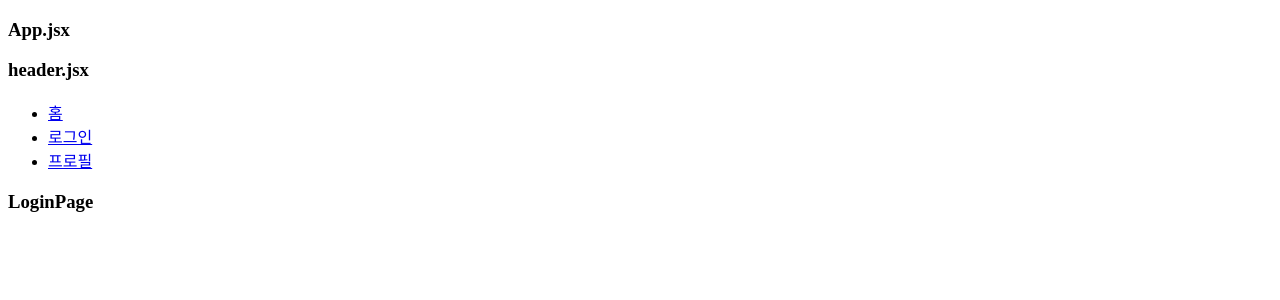
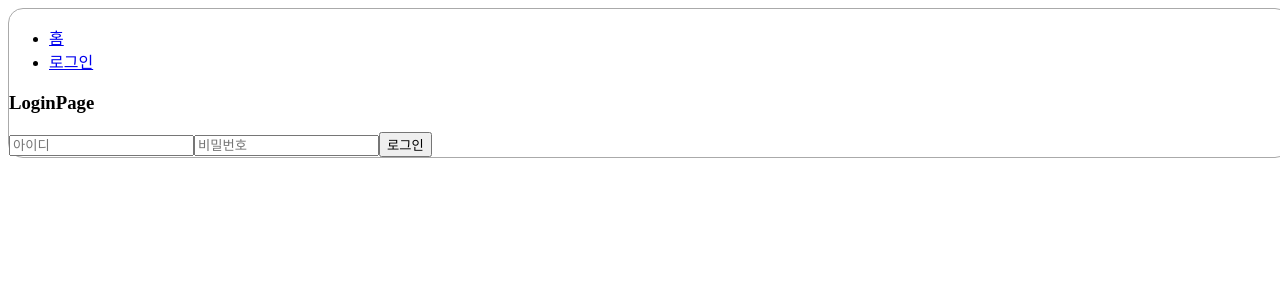
Before and after one commit to JeonghoonAHN0510/250526_Web_Spring2, a React (Vite) app in the folder src/main/reactapp/: page /login in a window 1280 px wide. Shown: the top 300 px of the page. Built offline with nearby package versions, Linux system fonts and the light colour scheme.

Commit message:
Study[React] : Redux 실습7 진행중

```diff
--- a/src/main/reactapp/src/example/Day05/task7/App.jsx
+++ b/src/main/reactapp/src/example/Day05/task7/App.jsx
@@ -3,6 +3,7 @@ import HomePage from "./pages/HomePage.jsx";
 import LoginPage from "./pages/LoginPage.jsx";
 import ProfilePage from "./pages/ProfilePage.jsx";
 import Header from "./components/Header.jsx";
+import './css/App.css';
 
 
 
@@ -10,14 +11,14 @@ export default function App( props ){
     return(
         <>
         <BrowserRouter>
-            <h3> App.jsx </h3>
+            <div class="container">
                 <Header/>
-
                 <Routes>
                     <Route path="/" element={<HomePage/>}/>
                     <Route path="/login" element={<LoginPage/>}/>
                     <Route path="/profile" element={<ProfilePage/>}/>
                 </Routes>
+            </div>
         </BrowserRouter>
         </>
     ) // return end
--- a/src/main/reactapp/src/example/Day05/task7/components/Header.jsx
+++ b/src/main/reactapp/src/example/Day05/task7/components/Header.jsx
@@ -1,14 +1,38 @@
-import { Link } from "react-router-dom";
+import { useDispatch, useSelector } from "react-redux";
+import { Link, useNavigate } from "react-router-dom";
+import { logout } from '../store/userSlice.jsx'
 
 export default function Header( props ){
+    // ================ Redux ================
+    // Store에 저장된 상태를 가져오기 위한 useSelector
+    const { isAuthenticated } = useSelector( (state) => state.user );
+    // 상태변경을 위한 dispatch
+    const dispatch = useDispatch();
+    // ================ Route ================
+    // 페이지 전환을 위한 useNavigate
+    const navigate = useNavigate();
+
+    const logoutHandle = async ( ) => {
+
+        dispatch( logout() );       // logout()을 요청하여, '로그인 여부' 상태 변경
+        navigate('/');              // useNavigate를 이용하여 홈으로 이동
+    } // func end
+
     return(
         <>
         <div>
-            <h3>header.jsx</h3>
             <ul>
                 <li><Link to="/">홈</Link></li>
-                <li><Link to="/login">로그인</Link></li>
-                <li><Link to="/profile">프로필</Link></li>
+                { isAuthenticated ?
+                    <>
+                    <li><Link to="/profile">프로필</Link></li>
+                    <li><Link onClick={logoutHandle}>로그아웃</Link></li>
+                    </>
+                    :
+                    <>
+                    <li><Link to="/login">로그인</Link></li>
+                    </>
+                }
             </ul>
         </div>
         </>
--- /dev/null
+++ b/src/main/reactapp/src/example/Day05/task7/css/App.css
@@ -0,0 +1,6 @@
+.container{
+    width: 1280px;
+    margin: 0 auto;
+    border: 1px #aaaaaa solid;
+    border-radius: 15px;
+}
--- a/src/main/reactapp/src/example/Day05/task7/pages/LoginPage.jsx
+++ b/src/main/reactapp/src/example/Day05/task7/pages/LoginPage.jsx
@@ -1,7 +1,41 @@
+import { useRef } from "react"
+import { useDispatch, useSelector } from "react-redux";
+import { login } from '../store/userSlice.jsx'
+import { useNavigate } from "react-router-dom";
+
 export default function LoginPage( props ){
+    // =============== useRef ===============
+    // 입력을 위한 useRef
+    const idRef = useRef(null);
+    const pwdRef = useRef(null);
+    // ================ Redux ================
+    // 상태변경을 위한 dispatch
+    const { isAuthenticated } = useSelector( (state) => state.user );
+    const dispatch = useDispatch();
+    // ================ Route ================
+    // 페이지 전환을 위한 useNavigate
+    const navigate = useNavigate();
+
+    // [1] 로그인 처리 함수
+    const postLogin = async ( ) => {
+        // 1. Input Value Object
+        const mid = idRef.current.value;
+        const mpwd = pwdRef.current.value;
+        const obj = { mid, mpwd };
+        // 2. Axios -> axios 성공했다는 가정
+        console.log( obj );
+        // 3. Result
+        alert('[로그인 성공]');      // 성공 안내
+        dispatch( login() );        // login()을 요청하여, '로그인 여부' 상태 변경
+        navigate('/');              // useNavigate를 이용하여 홈으로 이동
+    } // func end
+
     return(
         <>
         <h3> LoginPage </h3>
+        <input placeholder="아이디" ref={idRef}/>
+        <input placeholder="비밀번호" ref={pwdRef}/>
+        <button onClick={postLogin}>로그인</button>
         </>
     ) // return end
 } // func end
--- a/src/main/reactapp/src/example/Day05/task7/store/store.jsx
+++ b/src/main/reactapp/src/example/Day05/task7/store/store.jsx
@@ -1,10 +1,18 @@
 import { configureStore } from "@reduxjs/toolkit";
-import useReducer from "./userStore.jsx";
+import userSlice from "./userSlice.jsx";
 
+/*
+- Store : 여러 개의 상태를 보관하는 저장소
+- 단 1개만 존재해야한다.
+*/
+
+// [1] Store 만들기
 const store = configureStore({
     reducer : {
-        user : useReducer
+        // [2] 내가 만든 Slice 등록
+        // Slice에서 정의한 name : import한 슬라이스명
+        user : userSlice
     }
 })
-
+// [3] 다른 컴포넌트에서 Store를 호출할 수 있도록 내보내기
 export default store;
--- /dev/null
+++ b/src/main/reactapp/src/example/Day05/task7/store/userSlice.jsx
@@ -0,0 +1,28 @@
+import { createSlice } from "@reduxjs/toolkit";
+
+/*
+- Slice : 상태(state), 리듀서(reducer), 액션(action)을 정의하는 곳
+
+*/
+
+// [1] 초기값 설정
+// isAuthenticated : 로그인여부 -> true(로그인) / false(비로그인)
+const initialState = { isAuthenticated : false };
+
+// [2] Slice 함수 정의
+const userSlice = createSlice({
+    name : "user",      // Slice 이름
+    initialState,       // 초기값
+    reducers : {        // 여러 개의 상태변경 함수(reducer) 정의
+     // 함수명 : (state) => { },
+        login : (state) => {state.isAuthenticated = true},
+        logout : (state) => {state.isAuthenticated = false}
+    }
+})
+
+// [3] 내보내기
+// userSlice.reducer = userSlice의 reducers 객체
+export default userSlice.reducer;
+// [4] 다른 컴포넌트에서 action이 가능하도록 login, logout 내보내기
+// userSlice.actions = userSlice의 reducers 객체 내의 함수들
+export const { login, logout } = userSlice.actions;
--- a/src/main/reactapp/src/example/Day05/task7/store/userStore.jsx
+++ /dev/null
@@ -1,19 +0,0 @@
-import { createSlice } from "@reduxjs/toolkit";
-
-// [1] 초기값 설정
-// isAuthenticated : 로그인여부 -> true(로그인) / false(비로그인)
-const initialState = { isAuthenticated : false };
-
-// [2] reducers 함수 정의
-const userSlice = createSlice({
-    name : "user",
-    initialState,
-    reducers : {
-        login : (state) => {state.isAuthenticated = true},
-        logout : (state) => {state.isAuthenticated = false}
-    }
-})
-
-// [3] 내보내기
-export default userSlice.reducer;
-export const { login, logout } = userSlice.actions;
--- a/src/main/reactapp/src/main.jsx
+++ b/src/main/reactapp/src/main.jsx
@@ -117,7 +117,8 @@ const create = createRoot( root );
 //         <Comoponent13/>
 //     </Provider>
 // );
-// ================================= Day05 =================================
+
+// ================================= task07 =================================
 import App from './example/Day05/task7/App.jsx';
 
 // [1] 생성한 store 불러오기
@@ -127,6 +128,7 @@ import store from './example/Day05/task7/store/store.jsx';
 import { Provider } from 'react-redux';
 
 create.render(
+    // Store를 root 컴포넌트에 공급하여, 모든 컴포넌트가 사용할 수 있도록 공급
     <Provider store={store}>
         <App/>
     </Provider>
```
Also changed, not shown: src/main/reactapp/src/example/Day05/task7/패키지구성.txt. Lines whose indentation alone changed are shown as unchanged.
